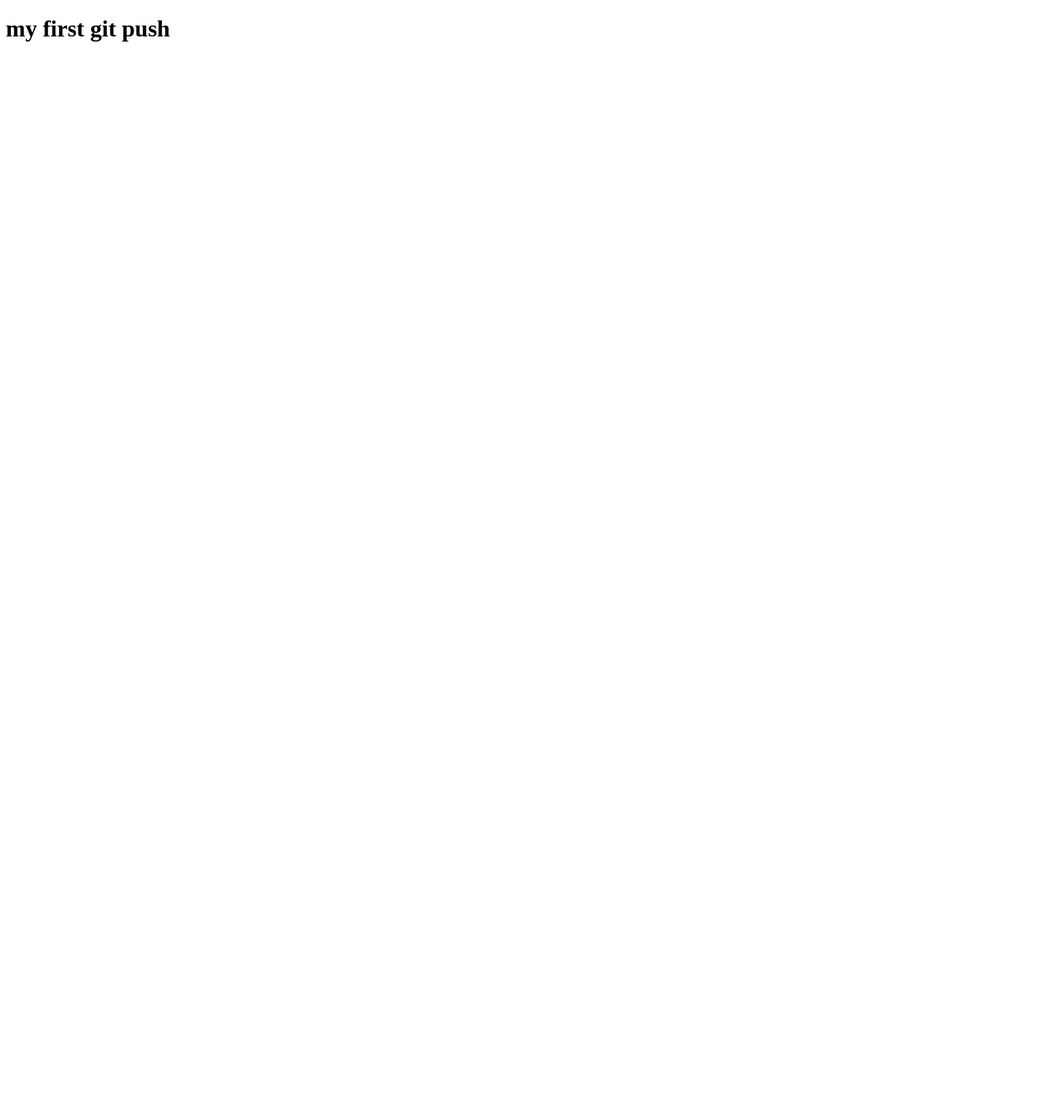
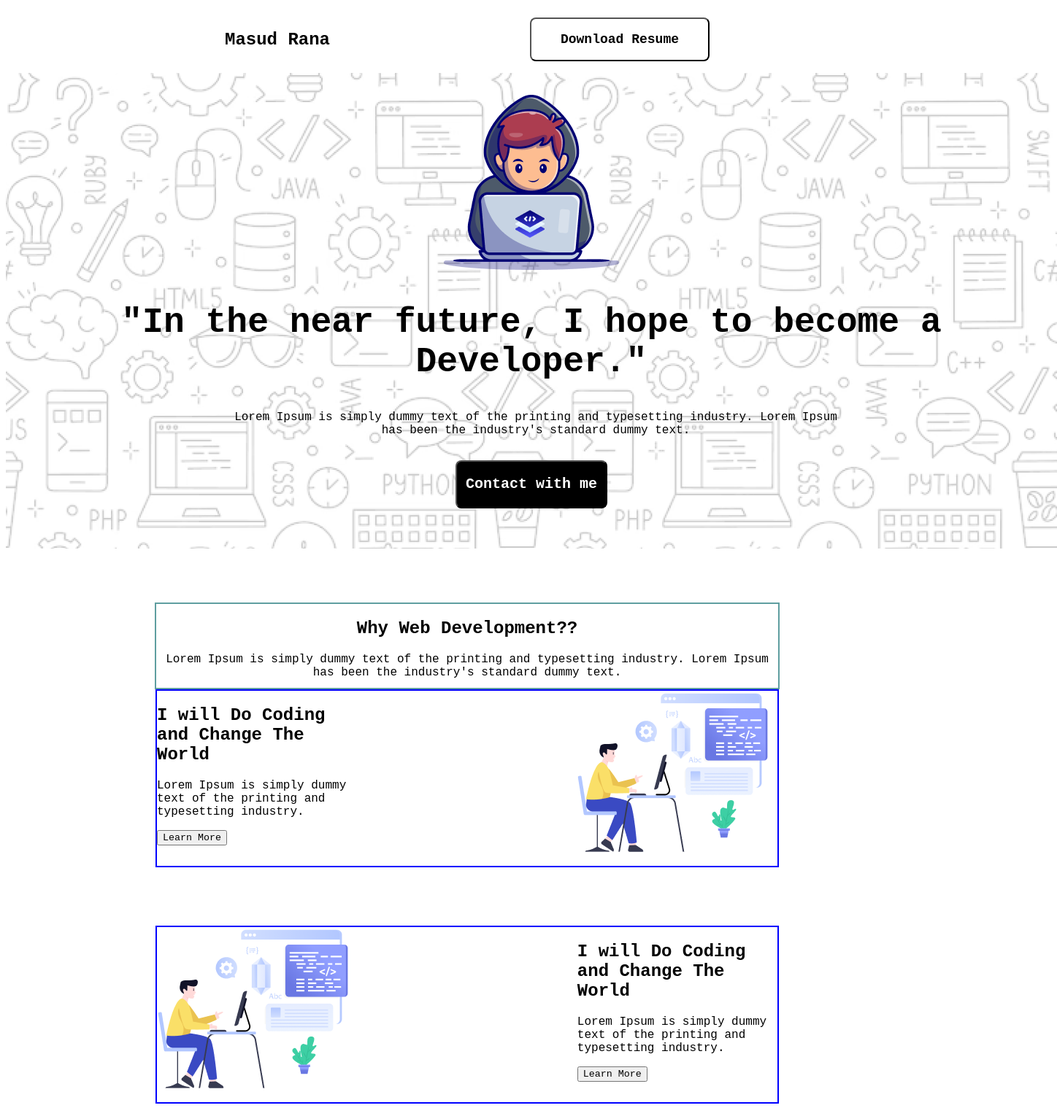
Before and after one commit to Masudphero/my-first-Assignment, a plain HTML site: page index.html in a window 1280 px wide. Shown: the top 1519 px of the page at 73% size, 1448 px wide, since content can reach past the window. Before the commit the page ends 800 px from the top, so only its background shows below. Drawn offline with Linux system fonts and the light colour scheme.

Commit message:
heder and mein section

```diff
--- a/index.html
+++ b/index.html
@@ -4,8 +4,72 @@
     <meta charset="UTF-8">
     <meta name="viewport" content="width=device-width, initial-scale=1.0">
     <title>Document</title>
+    <link rel="stylesheet" href="styles/style.css">
 </head>
 <body>
-    <h1>my first git push</h1>
+  <header class="cover-photo">
+    <nav>
+        <h2 class="names">Masud Rana</h2>
+        <ul>
+            <li><a href=""><button class="btn-prymari">Download Resume</button></a></li>
+        </ul>
+    </nav>
+    <section>
+        <div class="bagraund-img">
+          <img class="github" src="assets/Group.png" alt="">
+          <h1 class="heder-conteiner">"In the near future, I hope to become a<br>Developer."</h1>
+          <p class="sub-conteiner">Lorem Ipsum is simply dummy text of the printing and typesetting industry. Lorem Ipsum has been the industry's standard dummy text.</p>
+         <a href=""> <button class="sub-btn">Contact with me</button></a>
+        </div>
+
+    </section>
+  </header>
+  <main>
+    <section>
+      <div class="titelbur">
+        <h1 class="title-secods">Why Web Development??</h1>
+        <p class="titlethrd">Lorem Ipsum is simply dummy text of the printing and typesetting industry. Lorem Ipsum has been the industry's standard dummy text.</p>
+      </div>
+    </section>
+     <section class="pchoto-conteiner">
+         <div class="secnd-box">
+          <h2 class="title">I will Do Coding and Change The World</h2>
+          <p class="paragrap">Lorem Ipsum is simply dummy text of the printing and typesetting industry.</p>
+          <a class="photos" href=""><button>Learn More</button></a>
+         </div>
+        <section>
+          <div class="bagraund-sectin">
+            <img src="assets/Layer_1.png" alt="">
+          </div>
+        </section>
+    </section>
+
+     </section>
+
+     <section class="pahothadr-conteinar">
+      <section>
+        <div class="bagraund-bad">
+          <img src="assets/Layer_1.png" alt="">
+        </div>
+      </section>
+      <div class="forth-box">
+       <h2 class="title">I will Do Coding and Change The World</h2>
+       <p class="paragrap">Lorem Ipsum is simply dummy text of the printing and typesetting industry.</p>
+       <a class="photos" href=""><button>Learn More</button></a>
+      </div>
+ </section>
+
+ <section class="fiv-conteiner">
+  <div class="five-box">
+   <h2 class="title">I will Do Coding and Change The World</h2>
+   <p class="paragrap">Lorem Ipsum is simply dummy text of the printing and typesetting industry.</p>
+   <a class="photos" href=""><button>Learn More</button></a>
+  </div>
+ <section>
+   <div class="bagraund-sectin">
+     <img src="assets/Layer_1.png" alt="">
+   </div>
+ </section>
+  </main>
 </body>
 </html>
--- a/styles/style.css
+++ b/styles/style.css
@@ -0,0 +1,135 @@
+*{@import url('https://fonts.googleapis.com/css2?family=Azeret+Mono:ital,wght@0,100..900;1,100..900&display=swap');}
+*{
+    font-family: "Azeret Mono", monospace;
+    font-optical-sizing: auto;
+    font-weight: <weight>;
+    font-style: normal;
+  }
+ nav ul li{
+    list-style: none;
+
+ }
+ nav{
+
+    display: flex;
+    align-items: center;
+    justify-content: space-between;
+    margin: 0px 300px;
+ }
+
+ .btn-prymari{
+    background-color: rgb(255, 255, 255);
+    font-weight: bold;
+    padding: 18px 40px;
+    border-radius: 8px;
+    font-size: 18px;
+ }
+ .bagraund-img{
+    width: 1440px;
+    height: 652px;
+    background-image: url(../assets/Hero-bg.png);
+    margin: 0 auto;
+ }
+.github{
+   margin-left: 599px;
+   margin-top: 30px;
+
+}
+.heder-conteiner{
+   font-size: 48px;
+   font-weight: 800;
+   text-align: center;
+}
+.sub-conteiner{
+   width: 852px;
+   height: 52px;
+   text-align: center;
+   margin-left: 300px;
+   font-size: 16px;
+   font-weight: 400;
+}
+.sub-btn{
+   background-color: black;
+   color: rgb(255, 255, 255);
+font-size: 20px;
+font-weight: 600;
+border-radius: 8px;
+width: 208px;
+height: 66px;
+margin-left: 616px;
+}
+.mene-part{
+   margin: 0 auto;
+   margin-top: 74px;
+   margin-left: 297;
+}
+.second-conteiner{
+   width: 1140px;
+   height: 1395px;
+
+
+}
+.second-heder{
+   font-size: 32px;
+   font-weight: 800;
+ text-align: center;
+
+}
+.sub-titles{
+   width: 852px;
+height: 115px;
+   color: rgb(13, 19, 33);
+   font-size: 16px;
+   font-weight: 400;
+   margin: 0 auto;
+
+
+}
+/*  fast wev debloper section */
+.pchoto-conteiner{
+   width: 850px;
+height: 240px;
+border: 2px solid blue;
+display: flex;
+justify-content: space-between;
+margin: 0 auto;
+margin-top: 0px;
+
+}
+.secnd-box{
+   width: 274.17px;
+   height: 240px;
+   width: 274.17px;
+
+}
+
+
+/* second coneiner box */
+
+.titelbur{
+   width: 852px;
+height: 115px;
+border: 2px solid cadetblue;
+text-align: center;
+margin:  0 auto;
+margin-top: 74px;
+}
+
+
+
+.pahothadr-conteinar{
+   width: 850px;
+   height: 240px;
+   border: 2px solid blue;
+   display: flex;
+   justify-content: space-between;
+   margin: 0 auto;
+   margin-top: 80px;
+
+
+}
+.forth-box{
+   width: 274.17px;
+   height: 240px;
+   width: 274.17px;
+}
```
